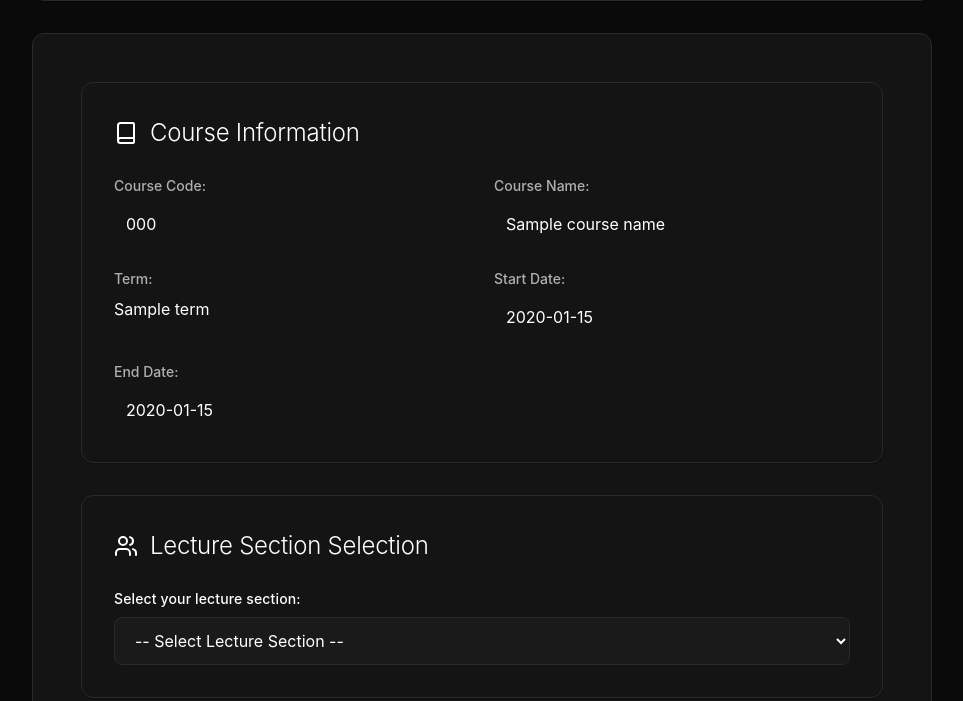
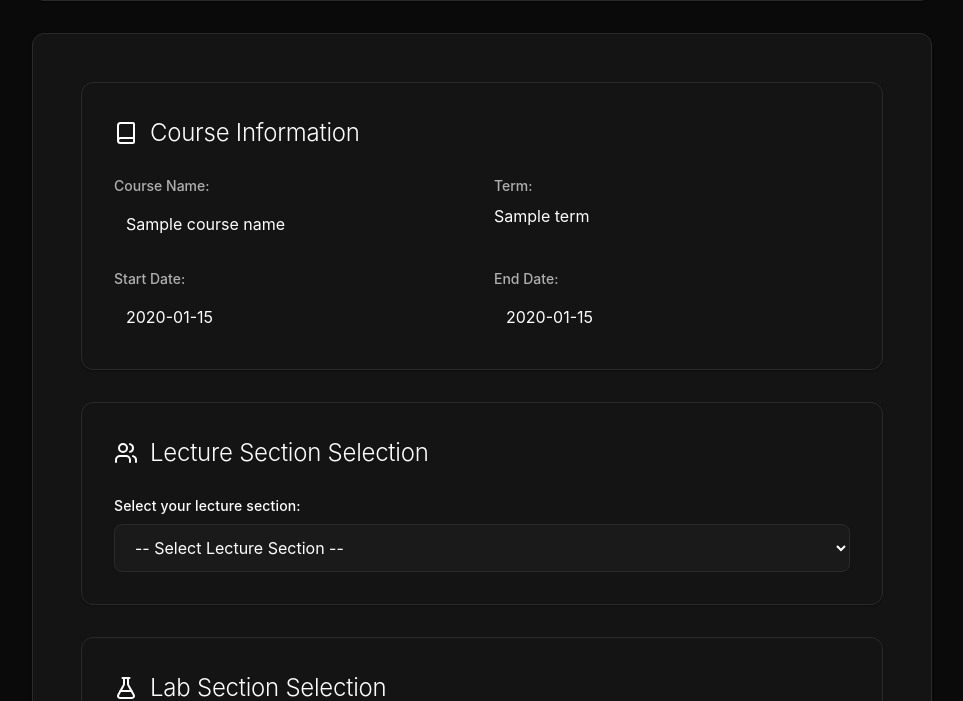
Before and after one commit to KalpKan/Plato, a Flask app: template templates/review.html in a window 1280 px wide. Shown: the part 426-1127 px from the top of the page, without its empty margins (158-1121 px from the left). Run offline with Flask 3, Linux system fonts and the light colour scheme; the template is opened without the code that fills it: most values are stand-ins (such as "Sample title", 1, 10 or a date in 2020).

Commit message:
Remove course code display, only show course name

```diff
--- a/templates/review.html
+++ b/templates/review.html
@@ -39,15 +39,6 @@
                 Course Information
             </h3>
             <div class="info-grid">
-                <div>
-                    <label>Course Code:</label>
-                    <span class="value editable-field {% if course_code == 'Not found' %}missing-field{% endif %}"
-                          data-field-type="course_code"
-                          data-current-value="{{ course_code }}"
-                          title="Click to edit">
-                        {{ course_code }}
-                    </span>
-                </div>
                 <div>
                     <label>Course Name:</label>
                     <span class="value editable-field {% if course_name == 'Not found' %}missing-field{% endif %}"
```
